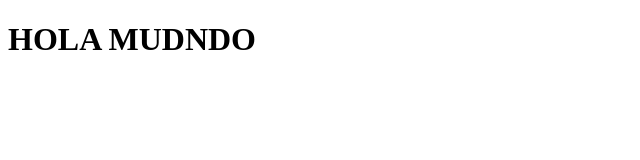
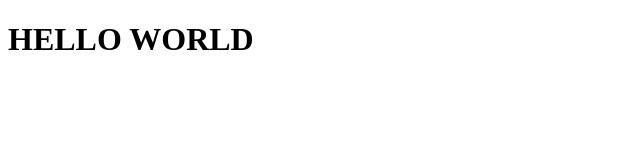
Before and after one commit to Pansy-uwu/myRepository, a plain HTML site: page index.html in a window 1280 px wide. Shown: the whole page, without its empty margins (0-640 px from the left). Drawn offline with Linux system fonts and the light colour scheme.

Commit message:
Update index.html
CAMBIO AL INGLES

```diff
--- a/index.html
+++ b/index.html
@@ -7,6 +7,6 @@
     <title>Document</title>
 </head>
 <body>
-    <h1>HOLA MUDNDO</h1>
+    <h1>HELLO WORLD</h1>
 </body>
 </html>
```
